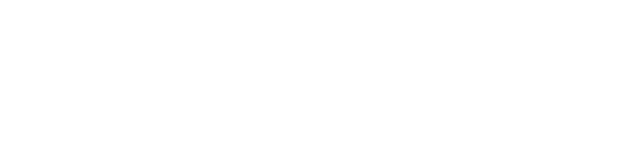
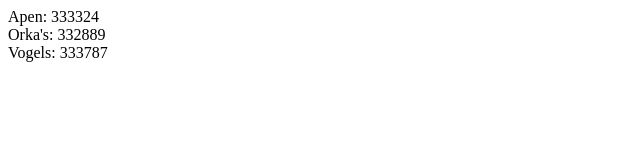
Before and after one commit to IvoJongmans/Zoo, a plain HTML site: page index.html in a window 1280 px wide. Shown: the whole page, without its empty margins (0-640 px from the left). Drawn offline with Linux system fonts and the light colour scheme.

Commit message:
added output to HTML

```diff
--- a/index.html
+++ b/index.html
@@ -8,6 +8,16 @@
 </head>
 <body>
 
+    <div id="apendiv">
+
+    </div>
+    <div id="orkadiv">
+
+    </div>
+    <div id="vogeldiv">
+
+    </div>
+
 
     <script type="text/javascript" src="script.js"></script>
 </body>
--- a/script.js
+++ b/script.js
@@ -31,13 +31,23 @@ class Park {
     }
     countAnimals(){
         let Aapcount = 0;
-        console.log(parkivo.dierentuindieren)
+        let Orkacount = 0;
+        let Vogelcount = 0;
+        let apendiv = document.getElementById("apendiv");
         this.dierentuindieren.forEach(function(element, index){
          if (element.constructor.name === 'Aap'){
              Aapcount += 1;
+             apendiv.innerHTML = "Apen: " + Aapcount;
+            }
+         else if (element.constructor.name === 'Orka'){
+             Orkacount += 1;
+             orkadiv.innerHTML = "Orka's: " + Orkacount;
+            }
+         else if (element.constructor.name === 'Vogel'){
+             Vogelcount += 1;
+             vogeldiv.innerHTML = "Vogels: " + Vogelcount;
             }
         });
-        console.log(Aapcount);
     }
 }
 
@@ -110,5 +120,5 @@ class Bezoeker extends Mens {
 
 
 let parkivo = new Park("Ivo's Paradise");
-parkivo.fillZoo(100);
+parkivo.fillZoo(1000000);
 parkivo.countAnimals();
```
